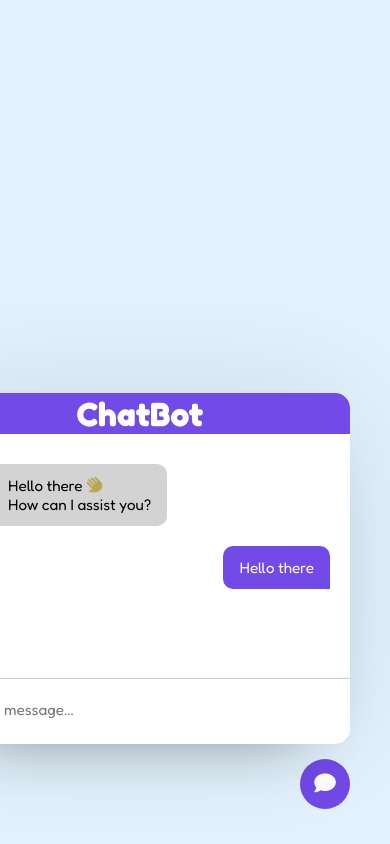
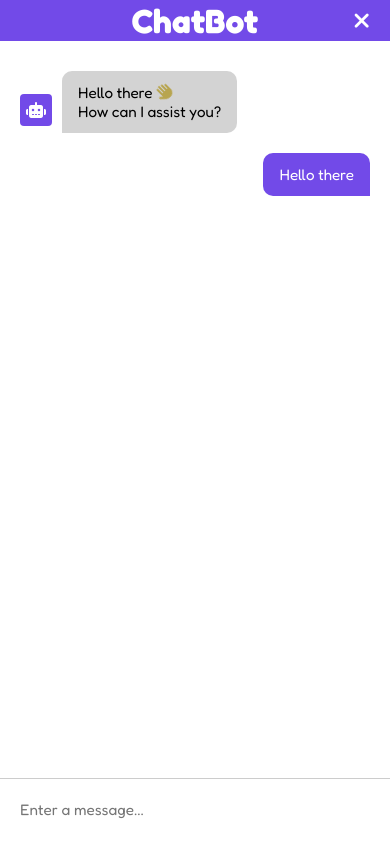
Before and after one commit to amar5653/chatbot, a plain HTML site: page index.html in a window 390 px wide. Drawn offline with Linux system fonts and the light colour scheme.

Commit message:
donr styling

```diff
--- a/index.html
+++ b/index.html
@@ -9,7 +9,7 @@
     <script src="script.js" defer></script>
     <script src="https://kit.fontawesome.com/7e22486cc7.js" crossorigin="anonymous"></script>
 </head>
-<body>
+<body class="show-chatbot">
     <button class="chatbot-toggler">
         <i class="fa-solid fa-comment"></i>
         <i class="fa-solid fa-close"></i>
@@ -17,6 +17,7 @@
     <div class="chatbot">
         <header>
             <h2>ChatBot</h2>
+            <i class="fa-solid fa-close"></i>
         </header>
         <ul class="chatbox">
             <li class="chat incoming">
--- a/style.css
+++ b/style.css
@@ -29,8 +29,12 @@ body {
 .chatbot-toggler i {
     position: absolute;
 }
+.show-chatbot .chatbot-toggler i:first-child,
 .chatbot-toggler i:last-child {
     opacity: 0;
+}
+.show-chatbot .chatbot-toggler i:last-child{
+    opacity: 1;
 }
 .chatbot {
     width: 420px;
@@ -38,16 +42,26 @@ body {
     position:fixed;
     bottom:100px;
     right:40px;
+    transform: scale(0.5);
+    opacity: 0;
+    pointer-events: none;
    border-radius: 15px;
     box-shadow:  0 0 128px 0 rgba(0,0,0,0.1),
     0 32px 64px -48px rgba(0,0,0,0.5);
+}
+.show-chatbot .chatbot {
+    transform: scale(1);
+    opacity: 1;
+    pointer-events: auto;
 }
 .chatbot header{
     background-color: #724ae8;
     color:#fff;
     font-size:1.4rem;
     text-align: center;
-    border-radius: 15px 15px 0 0;
+}
+.chatbot header i {
+    opacity: 0;
 }
 .chatbot .chatbox {
     list-style: none;
@@ -107,7 +121,6 @@ max-width: 75%;
     position:relative;
     border: none;
     background-color: #fff;
-    border-radius: 0 0 15px 15px;
     outline:none;
     resize: none;
     height:55px;
@@ -138,4 +151,29 @@ max-width: 75%;
     100%{
         transform: rotate(-45deg);
     }
+
 }
+
+@media(max-width: 490px){
+    .chatbot{
+        right:0;
+        bottom:0;
+        width:100%;
+        height:100%;
+        border-radius: 0;
+    }
+    .chatbot .chatbox{
+        height:90%;
+    }
+    .chatbot header{
+        position: relative;
+    }
+    .chatbot header i {
+        opacity: 1;
+       position: absolute;
+       right:20px;
+       top:50%;
+       cursor:pointer;
+       transform: translateY(-50%);
+    }
+}
```
